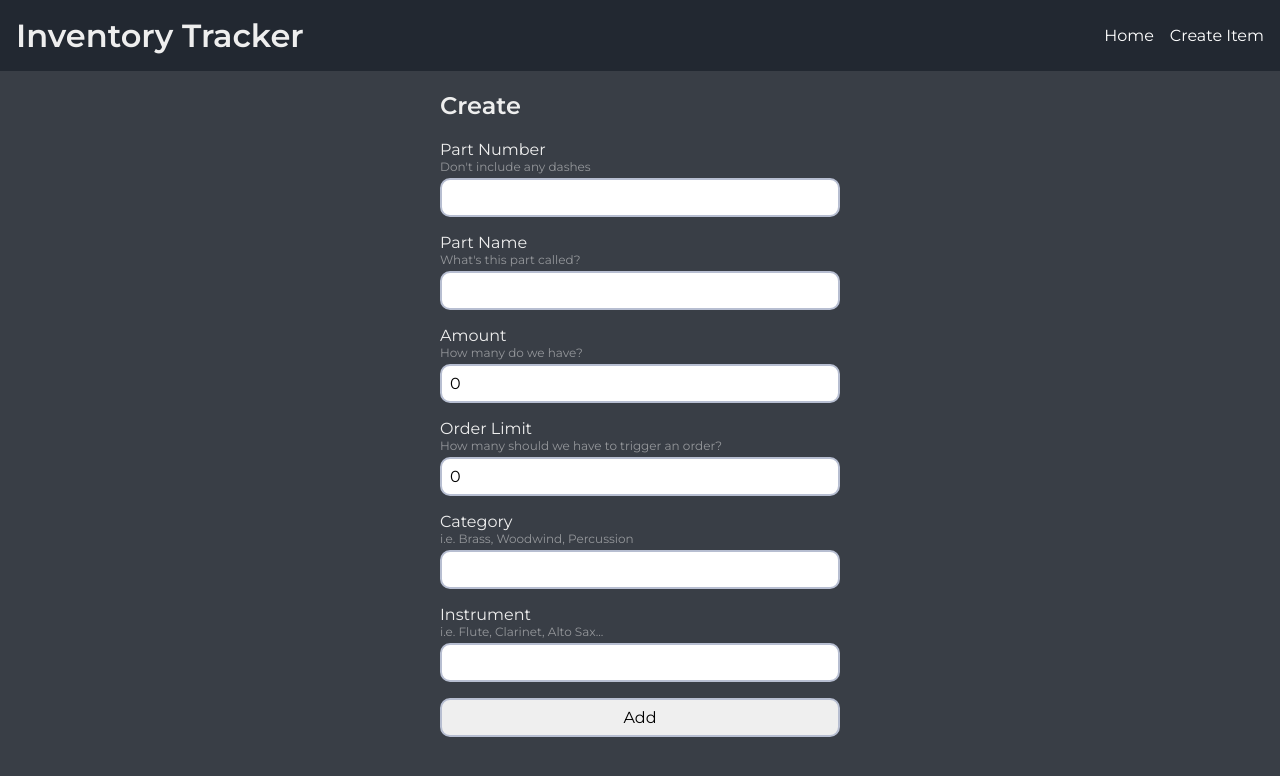
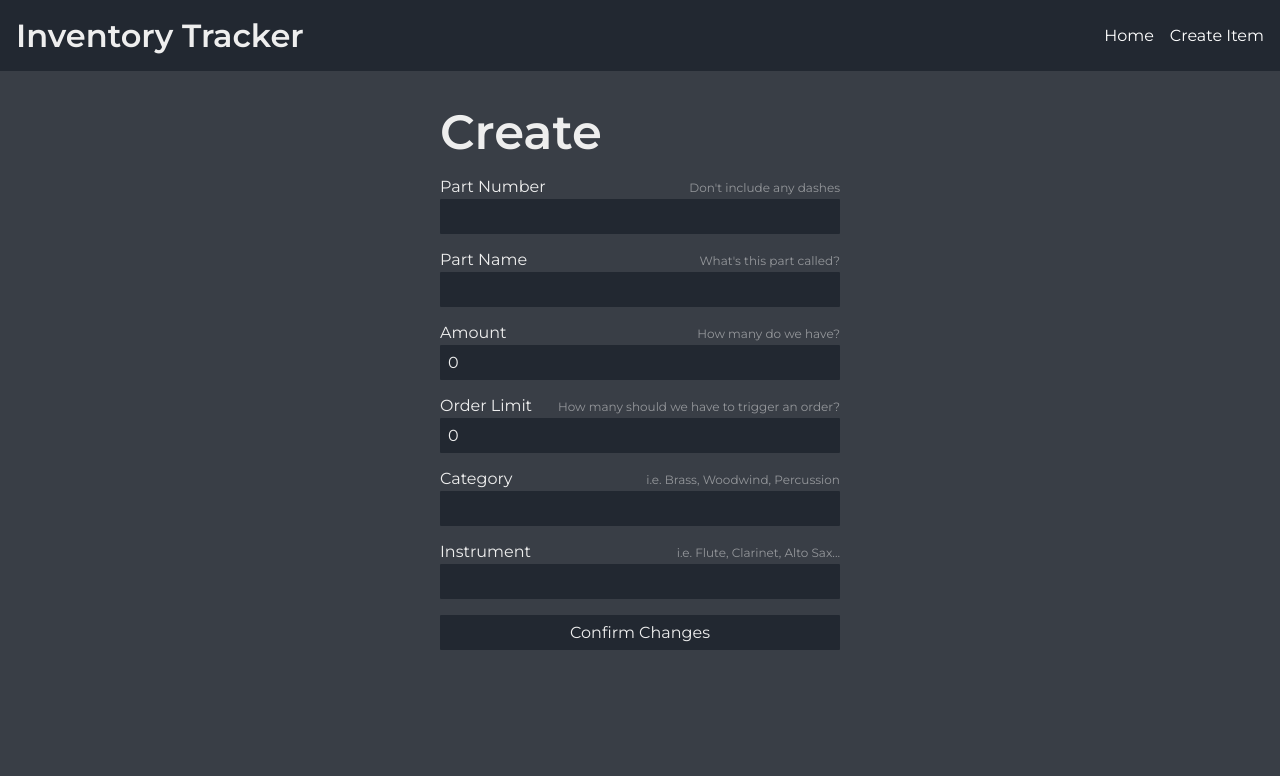
Before and after one commit to vosslerbr/inventory-tracker, a React (Create React App) app in the folder client/: page /create in a window 1280 px wide. Shown: the top 776 px of the page. Built offline with nearby package versions, Linux system fonts and the light colour scheme.

Commit message:
More UI tweaks

```diff
--- a/client/src/components/CreateItem.js
+++ b/client/src/components/CreateItem.js
@@ -89,57 +89,75 @@ export default class CreateItem extends Component {
       <div className="createContainer">
         <h2>Create</h2>
         <form onSubmit={this.onSubmit}>
+          <div className="inputLabel">
             <label>Part Number</label>
             <p className="inputAside">Don't include any dashes</p>
+          </div>
+
           <input
             type="text"
             required
             value={this.state.partNumber}
             onChange={this.onChangePartNumber}
           />
+          <div className="inputLabel">
             <label>Part Name</label>
             <p className="inputAside">What's this part called?</p>
+          </div>
+
           <input
             type="text"
             required
             value={this.state.name}
             onChange={this.onChangePartName}
           />
+          <div className="inputLabel">
             <label>Amount</label>
             <p className="inputAside">How many do we have?</p>
+          </div>
+
           <input
             type="number"
             required
             value={this.state.amount}
             onChange={this.onChangeAmount}
           />
+          <div className="inputLabel">
             <label>Order Limit</label>
             <p className="inputAside">
               How many should we have to trigger an order?
             </p>
+          </div>
+
           <input
             type="number"
             required
             value={this.state.orderLimit}
             onChange={this.onChangeOrderLimit}
           />
+          <div className="inputLabel">
             <label>Category</label>
             <p className="inputAside">i.e. Brass, Woodwind, Percussion</p>
+          </div>
+
           <input
             type="text"
             required
             value={this.state.category}
             onChange={this.onChangeCategory}
           />
+          <div className="inputLabel">
             <label>Instrument</label>
             <p className="inputAside">i.e. Flute, Clarinet, Alto Sax...</p>
+          </div>
+
           <input
             type="text"
             required
             value={this.state.instrument}
             onChange={this.onChangeInstrument}
           />
-          <button type="submit">Add</button>
+          <button type="submit">Confirm Changes</button>
         </form>
       </div>
     );
--- a/client/src/components/UpdateItem.js
+++ b/client/src/components/UpdateItem.js
@@ -111,50 +111,68 @@ export default class UpdateItem extends Component {
       <div className="createContainer">
         <h2>Update</h2>
         <form onSubmit={this.onSubmit}>
+          <div className="inputLabel">
             <label>Part Number</label>
             <p className="inputAside">Don't include any dashes</p>
+          </div>
+
           <input
             type="text"
             required
             value={this.state.partNumber}
             onChange={this.onChangePartNumber}
           />
+          <div className="inputLabel">
             <label>Part Name</label>
             <p className="inputAside">What's this part called?</p>
+          </div>
+
           <input
             type="text"
             required
             value={this.state.name}
             onChange={this.onChangePartName}
           />
+          <div className="inputLabel">
             <label>Amount</label>
             <p className="inputAside">How many do we have?</p>
+          </div>
+
           <input
             type="number"
             required
             value={this.state.amount}
             onChange={this.onChangeAmount}
           />
+          <div className="inputLabel">
             <label>Order Limit</label>
             <p className="inputAside">
               How many should we have to trigger an order?
             </p>
+          </div>
+
           <input
             type="number"
             required
             value={this.state.orderLimit}
             onChange={this.onChangeOrderLimit}
           />
+          <div className="inputLabel">
             <label>Category</label>
             <p className="inputAside">i.e. Brass, Woodwind, Percussion</p>
+          </div>
+
           <input
             type="text"
             required
             value={this.state.category}
             onChange={this.onChangeCategory}
           />
+          <div className="inputLabel">
             <label>Instrument</label>
             <p className="inputAside">i.e. Flute, Clarinet, Alto Sax...</p>
+          </div>
+
           <input
             type="text"
             required
--- a/client/src/styles/Create.css
+++ b/client/src/styles/Create.css
@@ -13,14 +13,16 @@ input {
   font-size: 1rem;
   font-family: "Montserrat", sans-serif;
   margin-bottom: 1rem;
-  border: 2px solid rgb(183, 190, 209);
-  border-radius: 10px;
+  border: none;
+  border-radius: 1px;
+  background-color: #222831;
+  color: #eee;
+  transition: 0.1s;
 }
 
 input:focus {
   outline: none;
-  border: 2px solid rgb(145, 151, 167);
-  background-color: rgb(250, 250, 250);
+  background-color: #1a1f25;
 }
 
 .inputAside {
@@ -35,10 +37,21 @@ button {
   font-size: 1rem;
   font-family: "Montserrat", sans-serif;
   margin-bottom: 1rem;
-  border: 2px solid rgb(183, 190, 209);
-  border-radius: 10px;
+  color: #eee;
+  background-color: #222831;
+  border: none;
+  border-radius: 1px;
+  transition: 0.1s;
 }
 
 button:hover {
-  border: 2px solid rgb(145, 151, 167);
+  box-shadow: 3px 3px 10px rgba(0, 0, 0, 0.267);
+  background-color: #1a1f25;
 }
+
+.inputLabel {
+  display: flex;
+  flex-direction: row;
+  align-items: baseline;
+  justify-content: space-between;
+}
--- a/client/src/styles/Global.css
+++ b/client/src/styles/Global.css
@@ -1,8 +1,9 @@
 @import url("https://fonts.googleapis.com/css2?family=Montserrat:wght@400;600&display=swap");
-/*
+
 * {
-  outline: 1px solid rgb(156, 156, 156);
-} */
+  /* outline: 1px solid rgb(156, 156, 156); */
+  box-sizing: border-box;
+}
 
 body {
   background-color: #393e46;
@@ -30,3 +31,8 @@ nav a {
 h1 {
   margin: 0;
 }
+
+h2 {
+  font-size: 3rem;
+  margin: 2rem 0 1rem 0;
+}
--- a/client/src/styles/Item.css
+++ b/client/src/styles/Item.css
@@ -30,7 +30,7 @@ th {
 }
 
 .deleteIcon {
-  stroke: #e04d4d;
+  stroke: #fa5757;
   height: 1.25rem;
   width: 1.25rem;
 }
```
Lines whose indentation alone changed are shown as unchanged.
